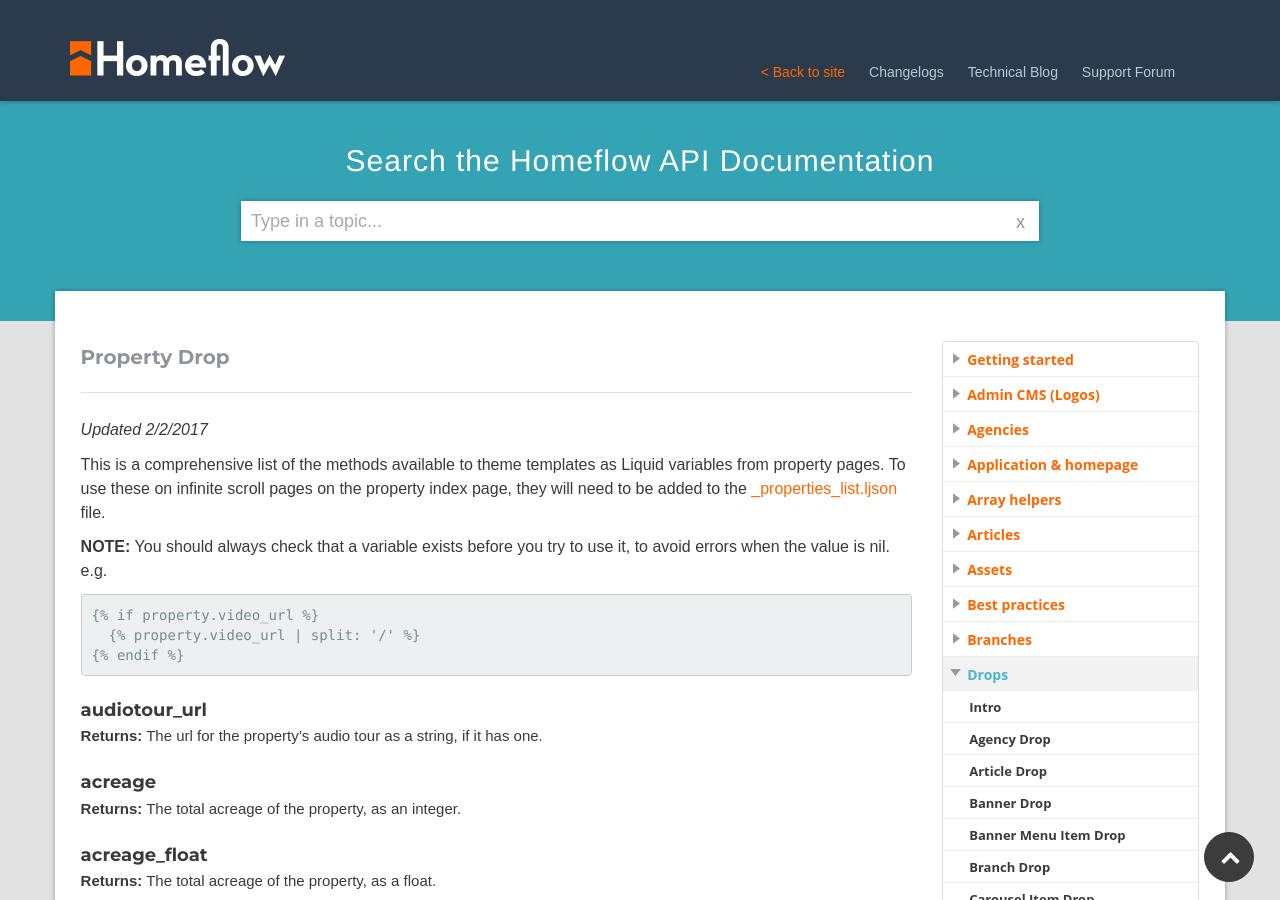
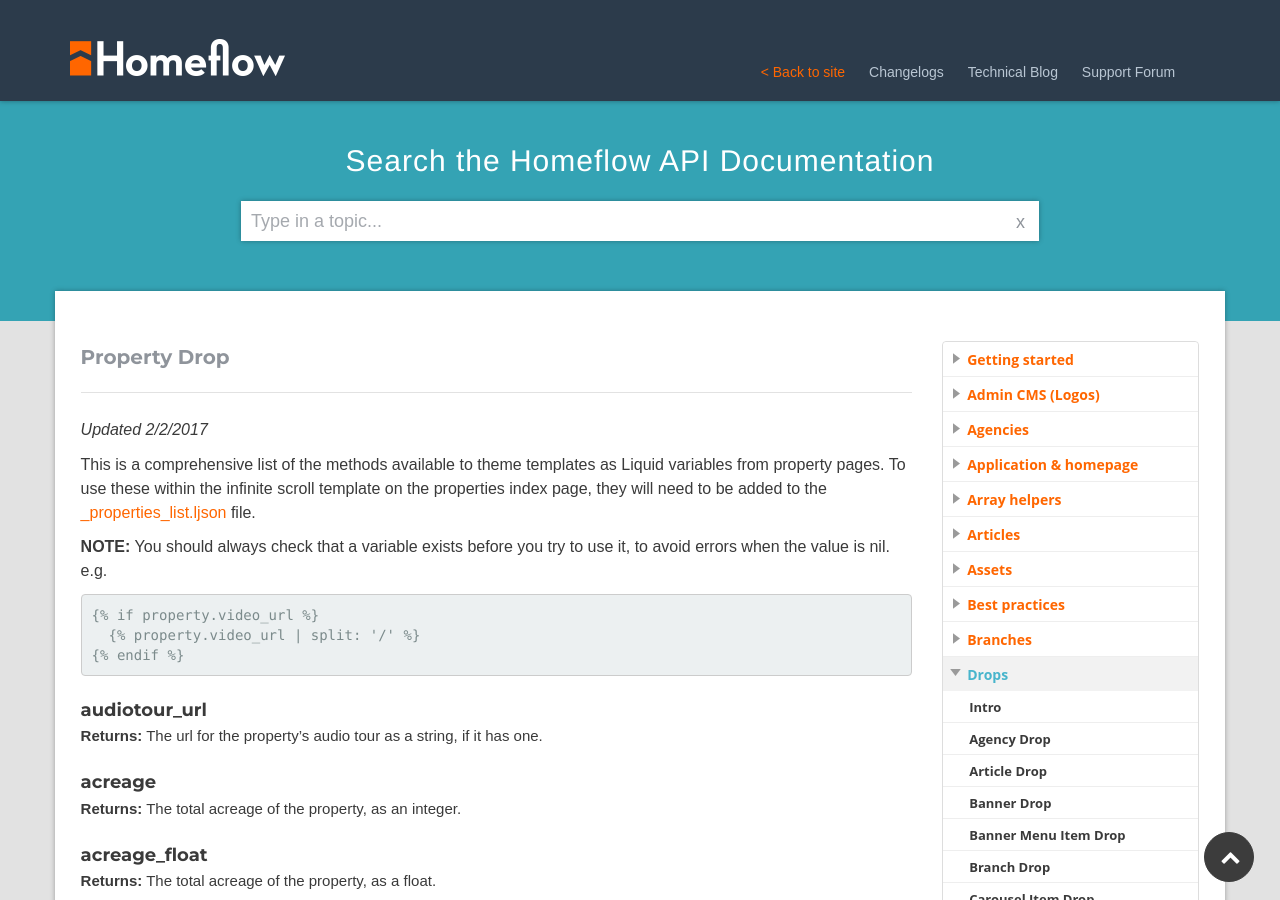
Before and after one commit to homeflow/homeflow.github.io, a Jekyll site: the page built from _posts/drops/2015-01-01-property-drop.md, in a window 1280 px wide and 900 px high. Built offline with Jekyll 4.4.1, drawn with Linux system fonts in a browser that asks for light colours.

Commit message:
Wording change

```diff
--- a/_posts/drops/2015-01-01-property-drop.md
+++ b/_posts/drops/2015-01-01-property-drop.md
@@ -7,7 +7,7 @@ category: drops
 
 *Updated 2/2/2017*
 
-This is a comprehensive list of the methods available to theme templates as Liquid variables from property pages. To use these on infinite scroll pages on the property index page, they will need to be added to the [_properties_list.ljson](/property-results/infinite-scrolling.html) file.
+This is a comprehensive list of the methods available to theme templates as Liquid variables from property pages. To use these within the infinite scroll template on the properties index page, they will need to be added to the [_properties_list.ljson](/property-results/infinite-scrolling.html) file.
 
 **NOTE:** You should always check that a variable exists before you try to use it, to avoid errors when the value is nil.
 e.g.
```
